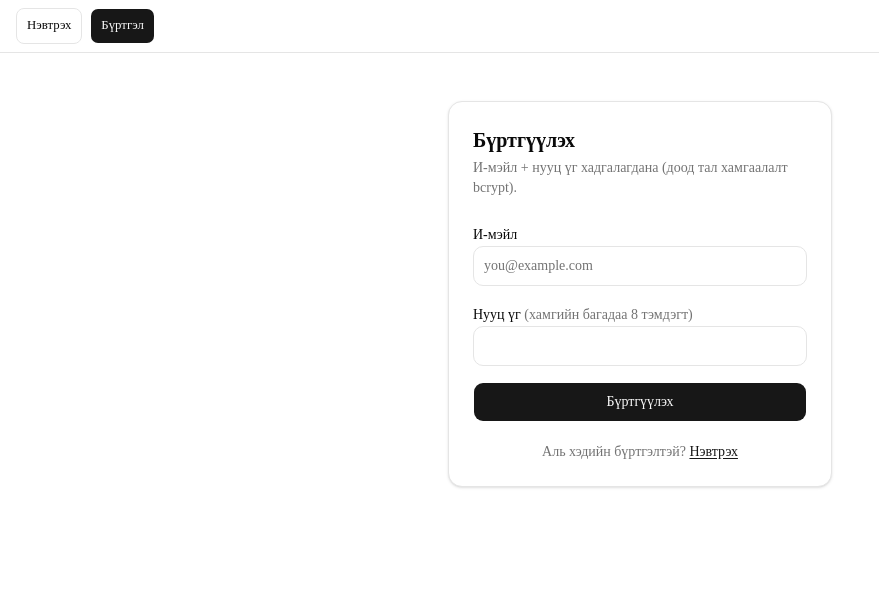
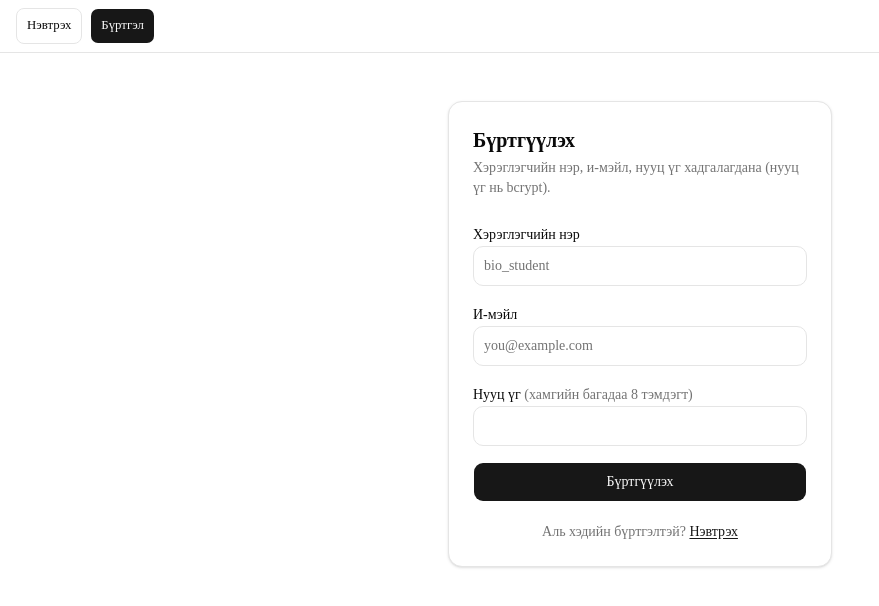
Before and after one commit to Tengereeb8/bio_puzzle, a Next.js app: page /register in a window 1280 px wide. Shown: the top 606 px of the page, without its empty margins (0-879 px from the left). Built offline with nearby package versions, Linux system fonts and the light colour scheme; no server answers.

Commit message:
username added

```diff
--- a/app/login/page.tsx
+++ b/app/login/page.tsx
@@ -69,7 +69,8 @@ export default function LoginPage() {
       <div className="w-full max-w-sm rounded-xl border border-border bg-card p-6 shadow-sm">
         <h1 className="text-xl font-semibold mb-1">Нэвтрэх</h1>
         <p className="text-sm text-muted-foreground mb-6">
-          И-мэйл, нууц үгээ оруулна уу.
+          И-мэйл, нууц үгээр нэвтэрнэ. Таны хэрэглэгчийн нэр нэвтрэсний дараа
+          дүрс ба профайлд харагдана.
         </p>
 
         <form onSubmit={onSubmit} className="space-y-4">
--- a/app/register/page.tsx
+++ b/app/register/page.tsx
@@ -13,6 +13,7 @@ export default function RegisterPage() {
   const router = useRouter();
   const { login } = useAuthContext();
   const [email, setEmail] = useState("");
+  const [username, setUsername] = useState("");
   const [password, setPassword] = useState("");
   const [error, setError] = useState<string | null>(null);
   const [pending, setPending] = useState(false);
@@ -25,7 +26,11 @@ export default function RegisterPage() {
       const res = await fetch(`${API_URL}/auth/register`, {
         method: "POST",
         headers: { "Content-Type": "application/json" },
-        body: JSON.stringify({ email: email.trim(), password }),
+        body: JSON.stringify({
+          email: email.trim(),
+          username: username.trim(),
+          password,
+        }),
       });
       const parsed = await parseAuthResponse(res);
       if (!parsed.ok) {
@@ -69,10 +74,27 @@ export default function RegisterPage() {
       <div className="w-full max-w-sm rounded-xl border border-border bg-card p-6 shadow-sm">
         <h1 className="text-xl font-semibold mb-1">Бүртгүүлэх</h1>
         <p className="text-sm text-muted-foreground mb-6">
-          И-мэйл + нууц үг хадгалагдана (доод тал хамгаалалт bcrypt).
+          Хэрэглэгчийн нэр, и-мэйл, нууц үг хадгалагдана (нууц үг нь bcrypt).
         </p>
 
         <form onSubmit={onSubmit} className="space-y-4">
+          <div className="space-y-1.5">
+            <label htmlFor="reg-username" className="text-sm font-medium">
+              Хэрэглэгчийн нэр
+            </label>
+            <Input
+              id="reg-username"
+              type="text"
+              autoComplete="username"
+              required
+              value={username}
+              onChange={(e) => setUsername(e.target.value)}
+              className="h-10"
+              placeholder="bio_student"
+              minLength={2}
+              maxLength={48}
+            />
+          </div>
           <div className="space-y-1.5">
             <label htmlFor="reg-email" className="text-sm font-medium">
               И-мэйл
```
